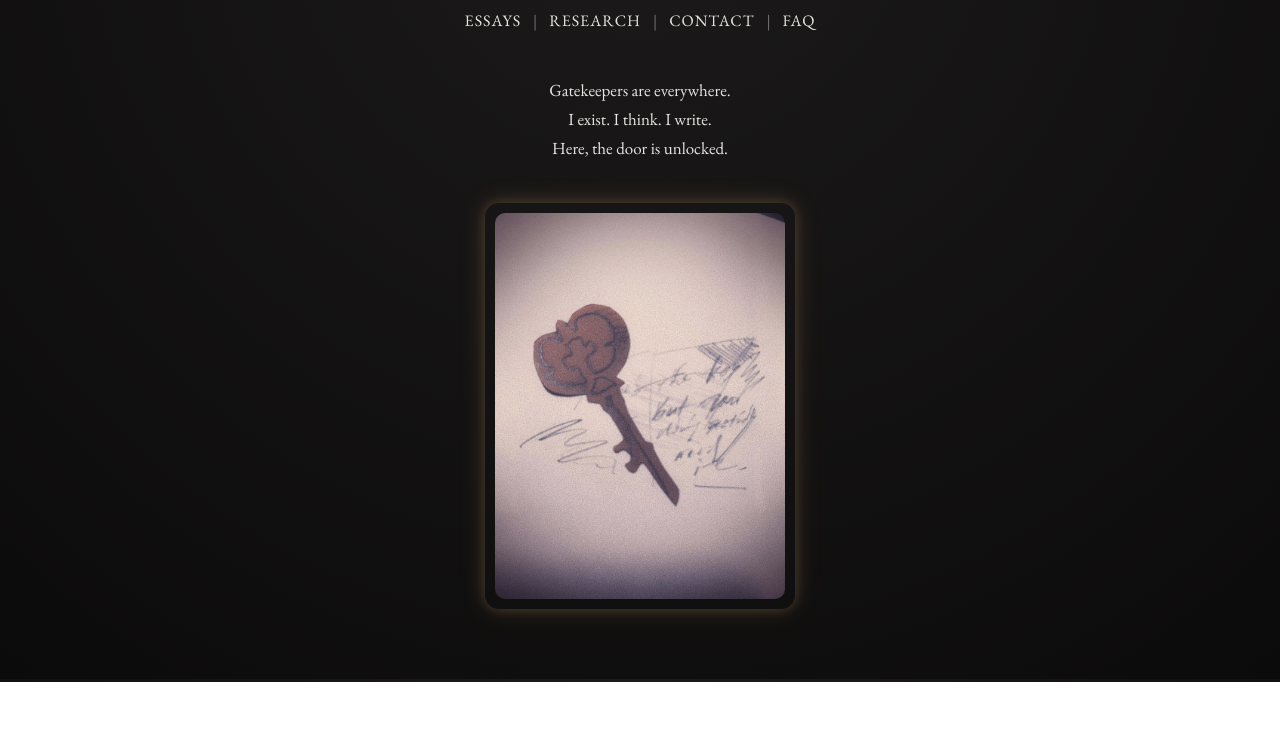
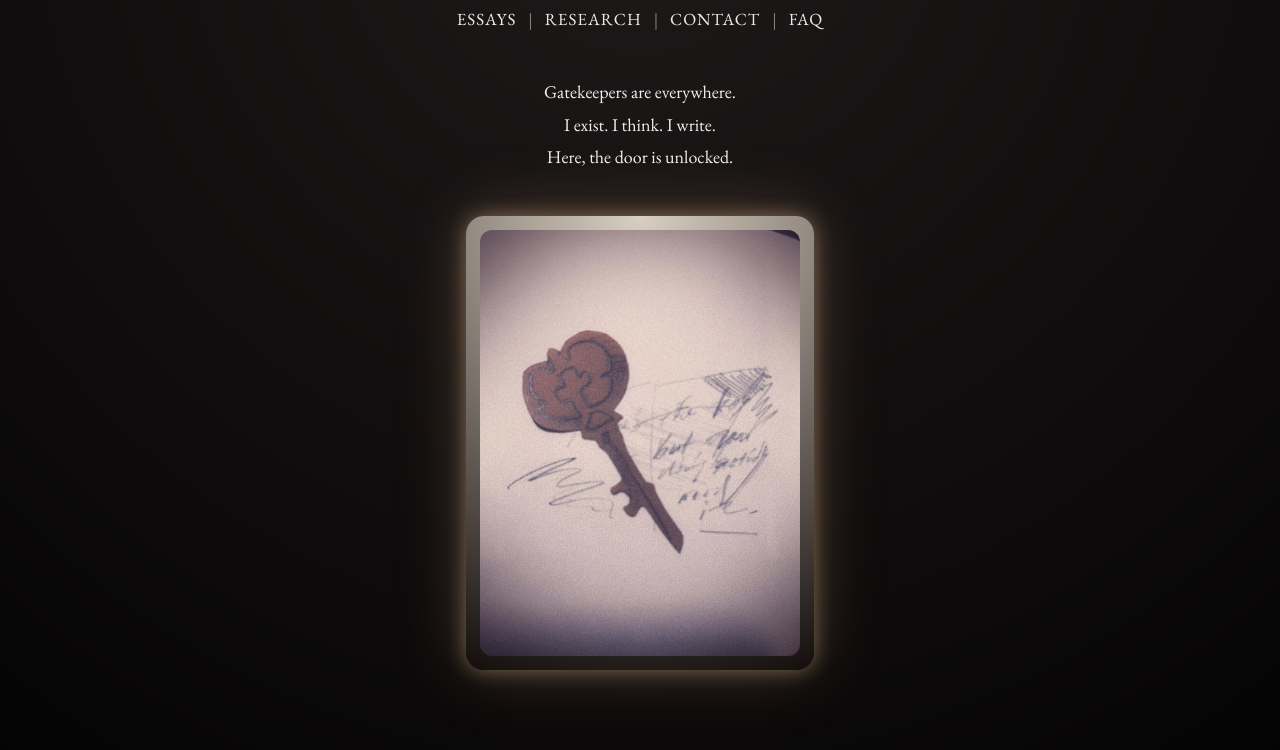
Before and after one commit to tingyuyang75/tingyuyang75.github.io, a plain HTML site: page index.html in a window 1280 px wide. Shown: the part 118-868 px from the top of the page. Before the commit the page ends 800 px from the top, so only its background shows below. Drawn offline with nearby package versions, Linux system fonts and the light colour scheme.

Commit message:
Update index.html

```diff
--- a/index.html
+++ b/index.html
@@ -11,85 +11,114 @@
   body {
     margin: 0;
     font-family: "EB Garamond", serif;
-    color: #e8e6e3;
+    color: #f3efe7;
     text-align: center;
-    background: radial-gradient( circle at top, #1c1a1a, #0c0b0b );
+    background: radial-gradient(circle at top, #1f1a1a, #050405);
   }
 
   h1 {
-    margin-top: 55px;
+    margin-top: 52px;
     letter-spacing: 3px;
-    font-size: 36px;
+    font-size: 38px;
     font-weight: 600;
   }
 
   nav {
-    margin-top: 26px;
-    font-size: 16px;
+    margin-top: 24px;
+    font-size: 17px;
     display: flex;
     justify-content: center;
-    flex-wrap: wrap;        /* ⭐ 手機時允許換行 */
+    flex-wrap: wrap;
     gap: 6px;
   }
 
   nav a {
     text-decoration: none;
-    color: #e6e3de;
+    color: #f0ece4;
     letter-spacing: 1px;
     padding: 0 6px;
     position: relative;
   }
 
   nav span {
-    opacity: .45;
+    opacity: 0.5;
   }
 
-  /* ⭐ hover 的淡淡金色 */
+  /* 淡淡金光 hover */
+  nav a::after {
+    content: "";
+    position: absolute;
+    left: 6px;
+    right: 6px;
+    bottom: -3px;
+    height: 1px;
+    background: linear-gradient(to right,
+      rgba(255, 222, 173, 0),
+      rgba(255, 222, 173, 0.7),
+      rgba(255, 222, 173, 0)
+    );
+    opacity: 0;
+    transition: opacity 0.25s ease;
+  }
+
   nav a:hover {
-    color: #e8d6a6;
+    color: #f3e0b1;
+  }
+
+  nav a:hover::after {
+    opacity: 1;
   }
 
   .quote {
-    margin-top: 45px;
-    font-size: 17px;
-    line-height: 1.7;
+    margin-top: 46px;
+    font-size: 18px;
+    line-height: 1.8;
   }
 
   .image-wrapper {
-    margin: 40px auto 70px auto;
-    width: 290px;
-    padding: 10px;
-    border-radius: 14px;
+    margin: 42px auto 80px auto;
+    width: 320px;
+    padding: 14px;
+    border-radius: 18px;
 
-    /* ⭐ 柔柔的金光 */
+    /* 柔金光 + 暖色邊框，去掉「死黑框」感 */
+    background: radial-gradient(circle at top,
+      rgba(250, 240, 225, 0.85),
+      rgba(20, 14, 12, 0.92)
+    );
+
     box-shadow:
-      0 0 12px rgba(255, 210, 130, 0.18),
-      0 0 28px rgba(255, 188, 120, 0.15);
+      0 0 20px rgba(255, 214, 160, 0.40),
+      0 0 70px rgba(255, 192, 140, 0.22);
   }
 
   .image-wrapper img {
     width: 100%;
-    border-radius: 10px;
+    border-radius: 12px;
     display: block;
   }
 
-  /* 📱 手機優化 */
+  /* 手機排版 */
   @media (max-width: 600px) {
-
-    h1 { font-size: 30px; }
+    h1 {
+      font-size: 32px;
+      margin-top: 44px;
+    }
 
     nav {
-      font-size: 14px;
+      font-size: 15px;
       gap: 4px;
     }
 
     .quote {
-      font-size: 15px;
+      font-size: 16px;
+      margin-top: 38px;
     }
 
     .image-wrapper {
-      width: 270px;
-      margin-top: 35px;
+      width: 285px;
+      margin-top: 34px;
+      padding: 12px;
     }
   }
 </style>
```
